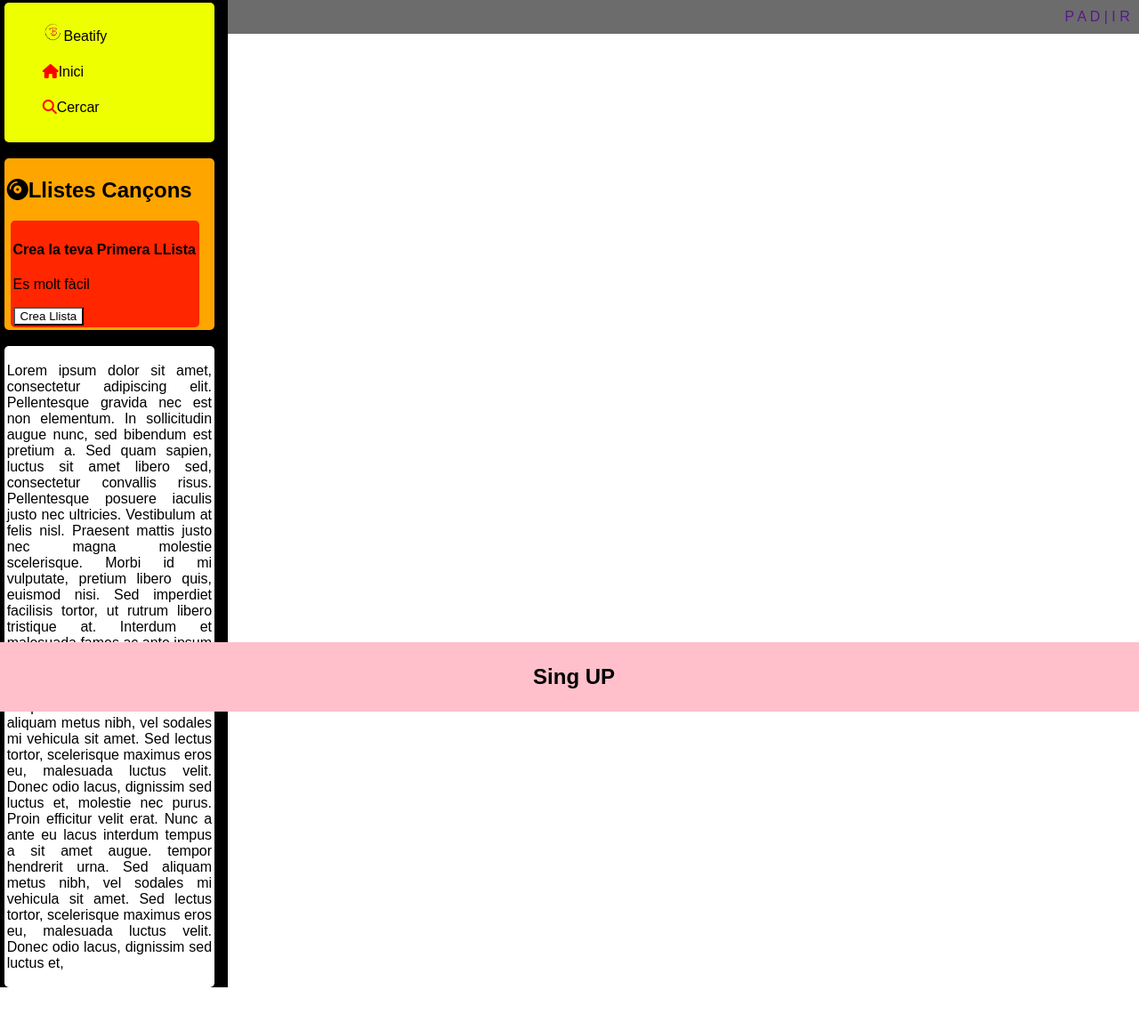
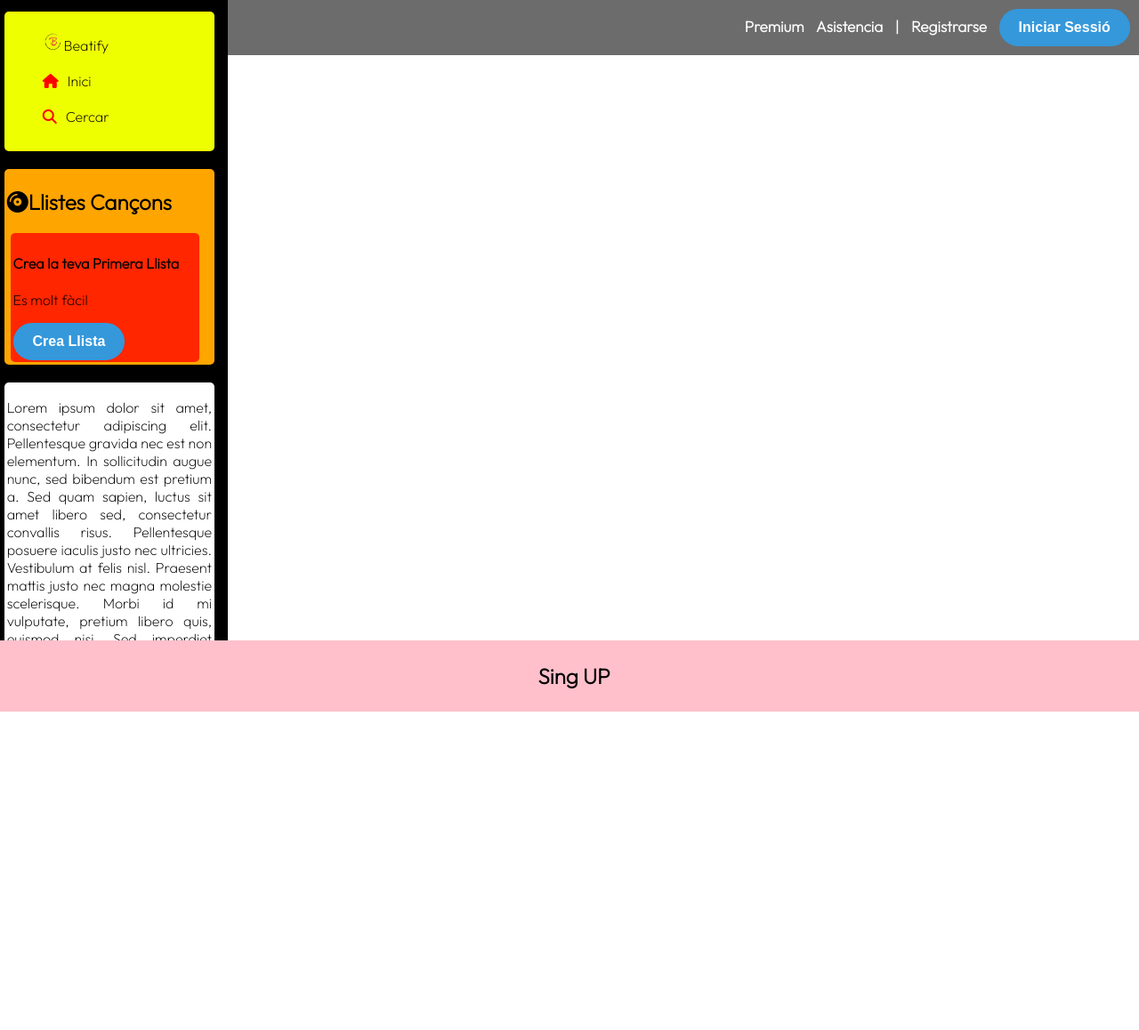
Before and after one commit to Alemusicaria/beatify, a PHP site: page / in a window 1280 px wide. Shown: the whole page at 89% size. After the commit the page ends 800 px from the top, so only its background shows below. Run offline with PHP 8.4, Linux system fonts and the light colour scheme; some libraries are stand-ins or nearby versions.

Commit message:
canvis al css i al index

```diff
--- a/estil.css
+++ b/estil.css
@@ -1,5 +1,5 @@
 body {
-    font-family: Arial, Helvetica, sans-serif;
+    font-family: 'Outfit', sans-serif;
     margin: 0;
     text-align: justify;
 }
@@ -15,6 +15,29 @@ header{
         text-align: right;
         a{
             text-decoration: none;
+            color: white;
+            font-size: 17px;
+            margin-right: 10px;
+            font-weight: bold;
+        }
+        a:hover{
+            transform: scale(1.1);
+        }
+        button{
+            display: inline-block;
+            padding: 10px 20px; /* Puedes ajustar el relleno según tus necesidades */
+            font-size: 16px; /* Puedes ajustar el tamaño de la fuente según tus preferencias */
+            font-weight: bold;
+            text-align: center;
+            text-decoration: none;
+            cursor: pointer;
+            border: 2px solid #3498db; /* Puedes ajustar el color del borde según tus preferencias */
+            border-radius: 25px; /* Este valor determina la cantidad de redondeo; puedes ajustarlo según tus preferencias */
+            background-color: #3498db; /* Puedes ajustar el color de fondo según tus preferencias */
+            color: #ffffff;
+        }
+        button:hover{
+            transform: scale(1.1);
         }
 
     }
@@ -25,8 +48,8 @@ header{
     background-color: black;
     align-items: center;
     padding-top: 1%;
-    position: relative;
-    bottom: 48.44px;
+    position: fixed;
+    top: 0;
     .miniMenu {
         background-color: rgb(238, 255, 0);
         padding: 1%;
@@ -36,10 +59,14 @@ header{
         ul {
             list-style: none;
             line-height: 2.5em;
+            i{
+                margin-right: 10px;
+            }
         }
 
         img {
             height: 20px;
+
         }
     }
 
@@ -56,8 +83,20 @@ header{
             border-radius: 5px;
             margin-left: 2%;
             button{
-                border-radius: 3%;
-                background-color: white;
+                display: inline-block;
+                padding: 10px 20px; /* Puedes ajustar el relleno según tus necesidades */
+                font-size: 16px; /* Puedes ajustar el tamaño de la fuente según tus preferencias */
+                font-weight: bold;
+                text-align: center;
+                text-decoration: none;
+                cursor: pointer;
+                border: 2px solid #3498db; /* Puedes ajustar el color del borde según tus preferencias */
+                border-radius: 25px; /* Este valor determina la cantidad de redondeo; puedes ajustarlo según tus preferencias */
+                background-color: #3498db; /* Puedes ajustar el color de fondo según tus preferencias */
+                color: #ffffff;
+            }
+            button:hover{
+                transform: scale(1.1);
             }
         }
     }
--- a/index.html
+++ b/index.html
@@ -6,6 +6,7 @@
     <meta name="viewport" content="width=device-width, initial-scale=1.0">
     <script src="https://kit.fontawesome.com/6102a80a3f.js" crossorigin="anonymous"></script>
     <link rel="icon" href="./img/Logo_sense_fons.png">
+    <link href="https://fonts.googleapis.com/css2?family=Outfit:wght@200&display=swap" rel="stylesheet">
     <link rel="stylesheet" href="./estil.css">
     <title>Beatify</title>
 </head>
@@ -13,12 +14,11 @@
 <body>
     <header>
         <div class="menu">
-            <a href="">P</a>
-            <a href="">A</a>
-            <a href="">D</a>
+            <a href="">Premium</a>
+            <a href="">Asistencia</a>
             <a href="">|</a>
-            <a href="">I</a>
-            <a href="">R</a>
+            <a href="">Registrarse</a>
+            <button>Iniciar Sessió</button>
         </div>
     </header>
     <div class="contenedor-left">
@@ -33,7 +33,7 @@
         <div class="llistesUsuaris">
             <h2><i class="fa-solid fa-compact-disc"></i>Llistes Cançons</h2>
             <div id="primera">
-                <h4>Crea la teva Primera LLista</h4>
+                <h4>Crea la teva Primera Llista</h4>
                 <p>Es molt fàcil</p>
                 <button>Crea Llista</button>
             </div>
```
